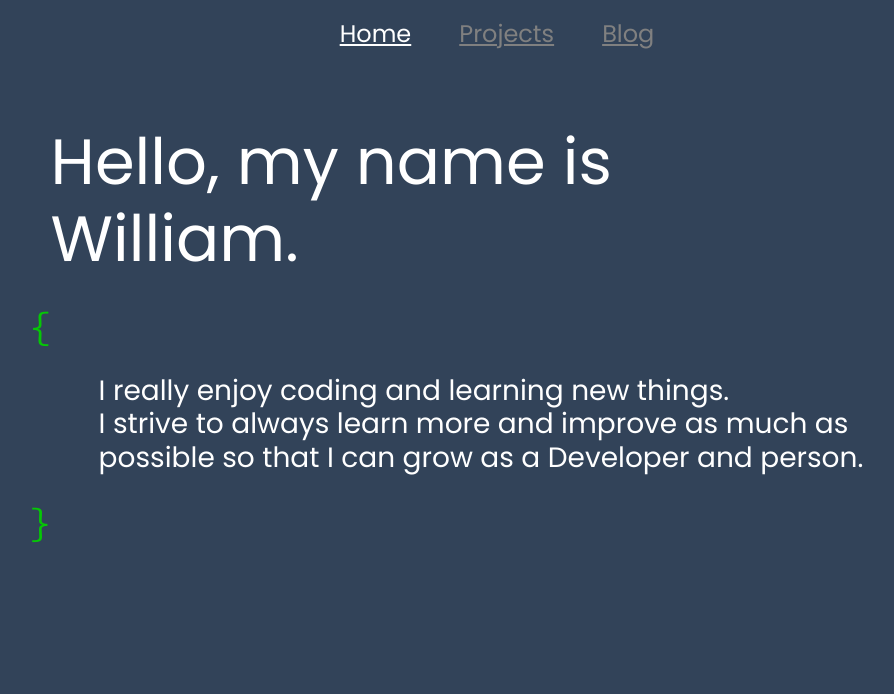
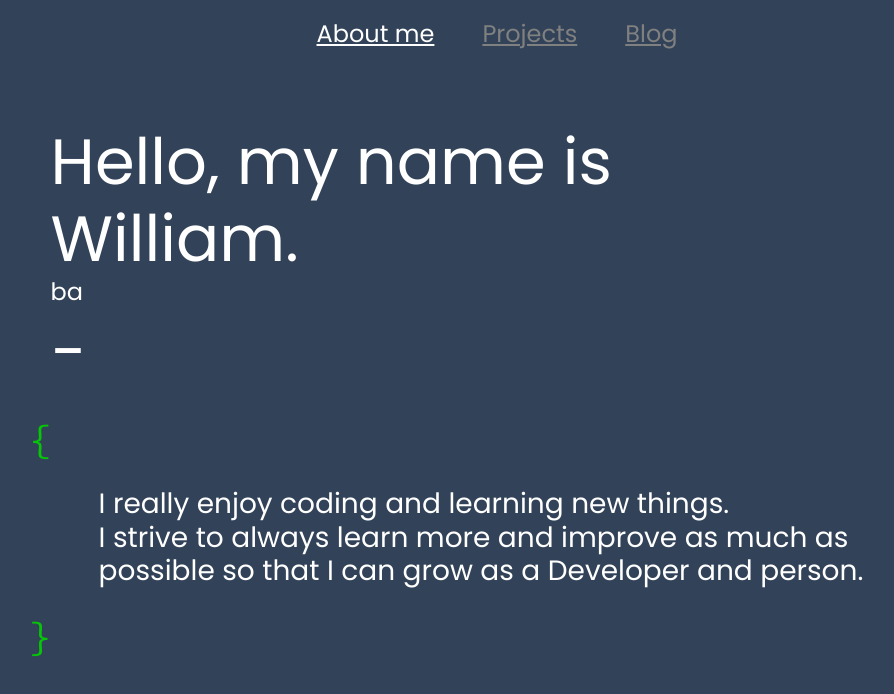
Before and after one commit to nguyen-william93/main_portfolio, a React (Create React App) app in the folder my-app/: page / in a window 1280 px wide. Shown: the top 694 px of the page, without its empty margins (143-1037 px from the left). Built offline with nearby package versions, Linux system fonts and the light colour scheme.

Commit message:
add type writter effect

```diff
--- a/my-app/package.json
+++ b/my-app/package.json
@@ -12,6 +12,7 @@
     "react-dom": "^18.2.0",
     "react-router-dom": "^6.3.0",
     "react-scripts": "^2.1.3",
+    "typewriter-effect": "^2.19.0",
     "web-vitals": "^2.1.4"
   },
   "scripts": {
--- a/my-app/src/App.css
+++ b/my-app/src/App.css
@@ -55,7 +55,6 @@ body {
   box-shadow: 0px 4px 4px rgba(0, 0, 0, 0.25);
   transition: 0.1s ease-in;
   background-color: #4c5764 !important;
-  align-items: stretch
 }
 
 .card p {
--- a/my-app/src/components/Header/index.js
+++ b/my-app/src/components/Header/index.js
@@ -9,7 +9,7 @@ export default function Header (){
                 <li className = 'nav-item mx-4'>
                     <NavLink to="/" style={({ isActive }) => ({
                          color: isActive ? 'white' : 'grey' })}>
-                        Home
+                        About me
                     </NavLink>
                 </li>
                 <li className='nav-item mx-4'>
--- a/my-app/src/components/Info/index.js
+++ b/my-app/src/components/Info/index.js
@@ -1,5 +1,6 @@
 import React from 'react'
 import '../../App.css'
+import Typewriter from 'typewriter-effect'
 
 export default function Info() {
   return (
@@ -8,6 +9,20 @@ export default function Info() {
       <div className="display-3 info" style={{ color: "white" }}>
         <span style={{ color: "white" }}>Hello, my name is</span> <br />
         William.
+        <Typewriter
+            options={{
+              strings: [
+                '<h4>based in Austin, TX,</h4>',
+                '<h4>world-traveler, </h4>',
+                '<h4>learner,</h4>',
+                '<h4>adventurer.</h4>',
+              ],
+              cursor: '-',
+              deleteSpeed: 15,
+              autoStart: true,
+              loop: true,
+            }}
+          />
       </div>
       <div style={{ color: "rgb(6, 199, 6)" }} className="h1 code mt-4 mb-3">
         {"{"}
```
Also changed, not shown: 1 other file (tests, documents, lock files or other folders).
